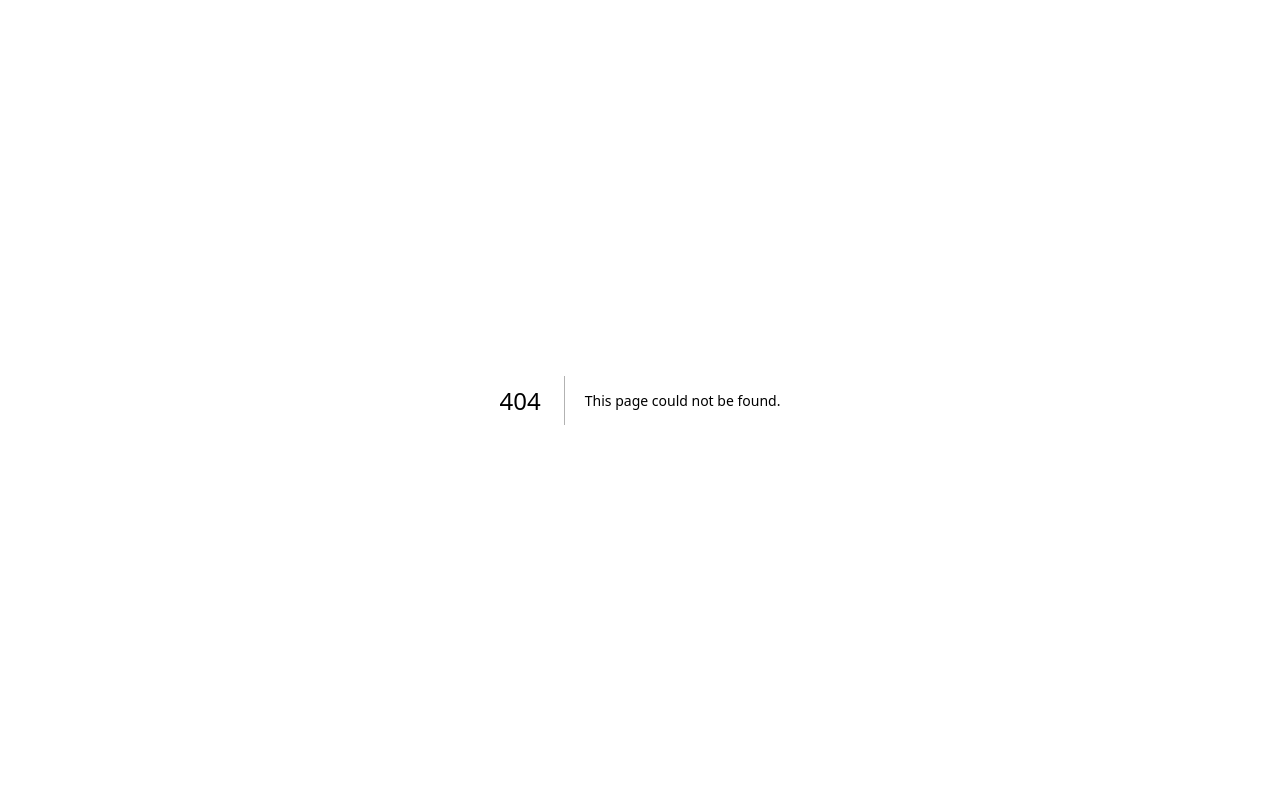
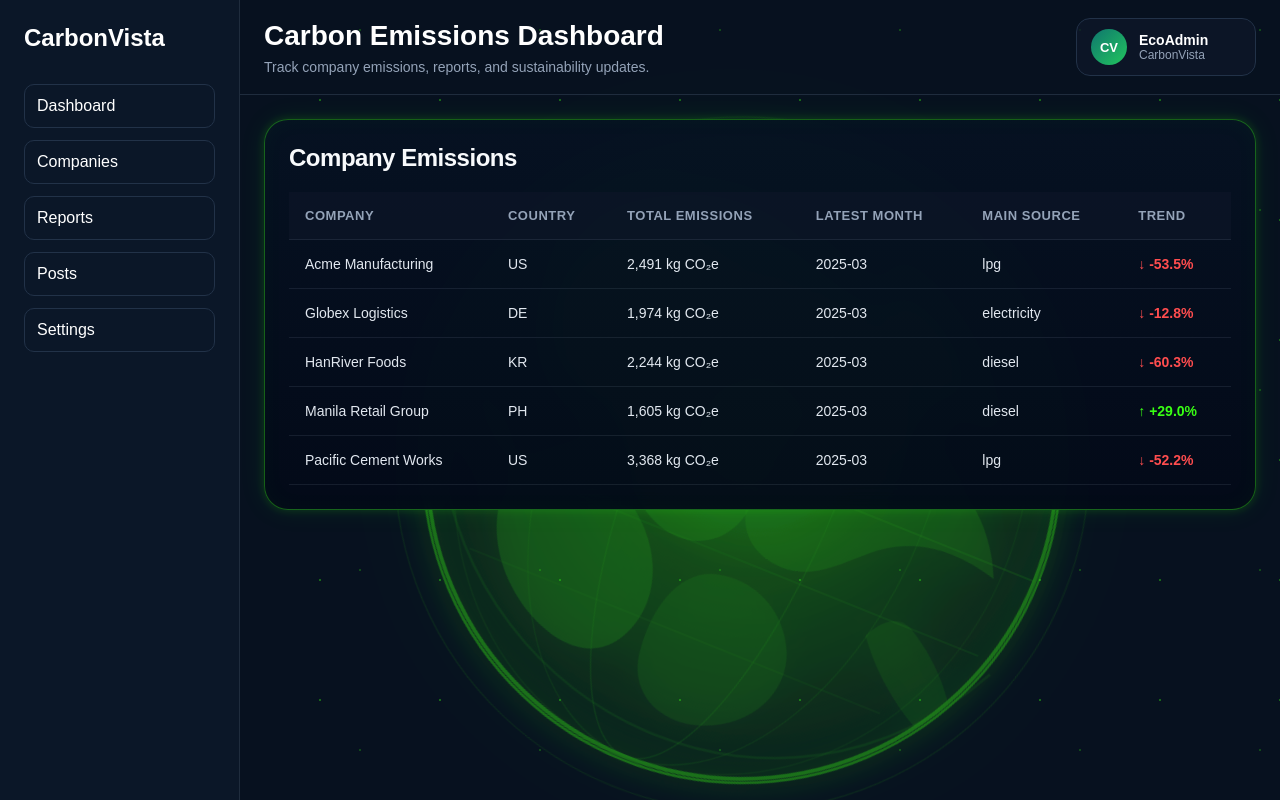
Before and after one commit to Jayzeek2025/Carbon-Emission-Dashboard, a Next.js app: page /companies in a window 1280 px wide. Before the commit this address had no page. Built offline with nearby package versions, Linux system fonts and the light colour scheme.

Commit message:
feat: add company emissions table layout

```diff
--- /dev/null
+++ b/src/app/companies/page.tsx
@@ -0,0 +1,21 @@
+"use client";
+
+import AppShell from "@/components/layout/AppShell";
+import CompanyEmissionsTable from "@/components/dashboard/CompanyEmissionsTable";
+import ErrorState from "@/components/ui/ErrorState";
+import LoadingState from "@/components/ui/LoadingState";
+import { useDashboardData } from "@/hooks/useDashboardData";
+
+export default function CompaniesPage() {
+  const { companies, loading, error, refetch } = useDashboardData();
+
+  return (
+    <AppShell>
+      {loading && <LoadingState />}
+
+      {error && !loading && <ErrorState message={error} onRetry={refetch} />}
+
+      {!loading && !error && <CompanyEmissionsTable companies={companies} />}
+    </AppShell>
+  );
+}
--- a/src/app/globals.css
+++ b/src/app/globals.css
@@ -5,6 +5,7 @@ body {
   font-family: Arial, Helvetica, sans-serif;
   background: #07111f;
   color: white;
+  scrollbar-width: none;
 }
 
 * {
@@ -15,20 +16,11 @@ button {
   font: inherit;
 }
 
-.app-main {
-  flex: 1;
-  padding: 24px;
-
-  display: flex;
-  flex-direction: column;
-  gap: 24px;
-}
-
 .app-shell {
   display: flex;
   min-height: 100vh;
   position: relative;
-  overflow: hidden;
+  overflow: visible;
 }
 
 .app-shell::before {
@@ -71,10 +63,16 @@ button {
 }
 
 .app-sidebar {
+  position: sticky;
+  top: 0;
+  z-index: 1;
+  align-self: flex-start;
   width: 240px;
+  height: 100vh;
   background: #0b1728;
   border-right: 1px solid #1f2c3d;
   padding: 24px;
+  overflow-y: auto;
 }
 
 .app-sidebar h2 {
@@ -89,18 +87,14 @@ button {
   gap: 16px;
 }
 
-.mobile-menu-button,
-.mobile-close-button {
-  display: none;
-}
-
 .app-nav {
   display: flex;
   flex-direction: column;
   gap: 12px;
 }
 
-.app-nav button {
+.app-nav-item {
+  display: block;
   background: transparent;
   border: 1px solid #223248;
   color: white;
@@ -108,16 +102,7 @@ button {
   border-radius: 10px;
   cursor: pointer;
   text-align: left;
-}
-
-.app-nav-item {
-  background: transparent;
-  border: 1px solid #223248;
-  color: white;
-  padding: 12px;
-  border-radius: 10px;
-  cursor: pointer;
-  text-align: left;
+  text-decoration: none;
   transition: all 0.2s ease;
 }
 
@@ -139,6 +124,17 @@ button {
     0 0 18px rgba(57, 255, 20, 0.22),
     inset 0 0 10px rgba(57, 255, 20, 0.06);
   transition: all 0.2s ease;
+}
+
+.app-content-wrapper {
+  flex: 1;
+  display: flex;
+  flex-direction: column;
+}
+
+.app-content-wrapper {
+  position: relative;
+  z-index: 1;
 }
 
 .app-header {
@@ -209,30 +205,18 @@ button {
 .app-main {
   flex: 1;
   padding: 24px;
-}
-
-.app-content-wrapper {
-  flex: 1;
   display: flex;
   flex-direction: column;
-}
-
-.app-sidebar,
-.app-content-wrapper {
-  position: relative;
-  z-index: 1;
+  gap: 24px;
 }
 
 .mobile-nav-toggle {
   display: none;
 }
 
-html {
-  scrollbar-width: none;
-}
-
-body {
-  scrollbar-width: none;
+.mobile-menu-button,
+.mobile-close-button {
+  display: none;
 }
 
 html::-webkit-scrollbar,
--- /dev/null
+++ b/src/components/dashboard/CompanyEmissionsTable.css
@@ -0,0 +1,127 @@
+.company-emissions-table-card {
+   width: 100%;
+   border-radius: 24px;
+   padding: 24px;
+   background:
+      linear-gradient(180deg,
+         rgba(6, 18, 34, 0.96),
+         rgba(3, 10, 24, 0.96));
+   border: 1px solid rgba(57, 255, 20, 0.35);
+   box-shadow:
+      0 0 10px rgba(57, 255, 20, 0.16),
+      0 0 28px rgba(57, 255, 20, 0.08),
+      inset 0 0 24px rgba(57, 255, 20, 0.03);
+   backdrop-filter: blur(12px);
+}
+
+.company-emissions-table-header {
+   margin-bottom: 20px;
+}
+
+.company-emissions-table-header h2 {
+   margin: 0;
+   color: #f8fafc;
+   font-size: 24px;
+   font-weight: 700;
+   letter-spacing: -0.02em;
+}
+
+.company-emissions-table-wrapper {
+   width: 100%;
+   overflow-x: auto;
+}
+
+.company-emissions-table-wrapper::-webkit-scrollbar {
+   height: 8px;
+}
+
+.company-emissions-table-wrapper::-webkit-scrollbar-thumb {
+   background: rgba(57, 255, 20, 0.3);
+   border-radius: 999px;
+}
+
+.company-emissions-table {
+   width: 100%;
+   min-width: 780px;
+   border-collapse: collapse;
+}
+
+.company-emissions-table th,
+.company-emissions-table td {
+   padding: 16px;
+   text-align: left;
+   border-bottom: 1px solid rgba(148, 163, 184, 0.12);
+   white-space: nowrap;
+}
+
+.company-emissions-table th {
+   color: #94a3b8;
+   font-size: 13px;
+   font-weight: 700;
+   background: rgba(15, 23, 42, 0.55);
+   text-transform: uppercase;
+   letter-spacing: 0.04em;
+}
+
+.company-emissions-table td {
+   color: #e2e8f0;
+   font-size: 14px;
+}
+
+.company-emissions-table tbody tr {
+   transition: all 0.2s ease;
+}
+
+.company-emissions-table tbody tr:hover {
+   background: rgba(57, 255, 20, 0.08);
+   box-shadow:
+      inset 0 0 0 1px rgba(57, 255, 20, 0.18),
+      0 0 12px rgba(57, 255, 20, 0.12),
+      0 0 28px rgba(57, 255, 20, 0.06);
+}
+
+.company-emissions-trend {
+   display: inline-flex;
+   align-items: center;
+   font-weight: 700;
+}
+
+.company-emissions-trend--up {
+   color: #39ff14;
+}
+
+.company-emissions-trend--down {
+   color: #ff4d4f;
+}
+
+.company-emissions-trend--stable {
+   color: #94a3b8;
+}
+
+.company-emissions-table-card {
+   transition: all 0.2s ease;
+}
+
+.company-emissions-table-card:hover {
+   border-color: #39ff14;
+   box-shadow:
+      0 0 8px rgba(57, 255, 20, 0.35),
+      0 0 18px rgba(57, 255, 20, 0.22),
+      inset 0 0 10px rgba(57, 255, 20, 0.06);
+}
+
+@media (max-width: 768px) {
+   .company-emissions-table-card {
+      padding: 18px;
+      border-radius: 20px;
+   }
+
+   .company-emissions-table-header h2 {
+      font-size: 20px;
+   }
+
+   .company-emissions-table th,
+   .company-emissions-table td {
+      padding: 14px;
+   }
+}
--- /dev/null
+++ b/src/components/dashboard/CompanyEmissionsTable.tsx
@@ -0,0 +1,109 @@
+import type { Company } from "@/types/emissions";
+import { getCompanyTotalEmissions } from "@/utils/emissions";
+
+import "./CompanyEmissionsTable.css";
+
+type CompanyEmissionsTableProps = {
+  companies: Company[];
+};
+
+function getTrendData(values: number[]) {
+  if (values.length < 2) {
+    return {
+      label: "→ Stable",
+      type: "stable",
+    };
+  }
+
+  const previous = values[values.length - 2];
+  const current = values[values.length - 1];
+
+  if (previous === 0) {
+    return {
+      label: "→ Stable",
+      type: "stable",
+    };
+  }
+
+  const percentage = ((current - previous) / previous) * 100;
+
+  if (percentage > 0) {
+    return {
+      label: `↑ +${percentage.toFixed(1)}%`,
+      type: "up",
+    };
+  }
+
+  if (percentage < 0) {
+    return {
+      label: `↓ ${percentage.toFixed(1)}%`,
+      type: "down",
+    };
+  }
+
+  return {
+    label: "→ Stable",
+    type: "stable",
+  };
+}
+
+export default function CompanyEmissionsTable({
+  companies,
+}: CompanyEmissionsTableProps) {
+  return (
+    <section className="company-emissions-table-card">
+      <div className="company-emissions-table-header">
+        <h2>Company Emissions</h2>
+      </div>
+
+      <div className="company-emissions-table-wrapper">
+        <table className="company-emissions-table">
+          <thead>
+            <tr>
+              <th>Company</th>
+              <th>Country</th>
+              <th>Total emissions</th>
+              <th>Latest month</th>
+              <th>Main source</th>
+              <th>Trend</th>
+            </tr>
+          </thead>
+
+          <tbody>
+            {companies.map((company) => {
+              const totalEmissions = getCompanyTotalEmissions(company);
+
+              const sortedEmissions = [...company.emissions].sort((a, b) =>
+                a.yearMonth.localeCompare(b.yearMonth),
+              );
+
+              const latestEmission =
+                sortedEmissions[sortedEmissions.length - 1];
+
+              const trendData = getTrendData(
+                sortedEmissions.map((emission) => emission.emissions),
+              );
+
+              return (
+                <tr key={company.id}>
+                  <td>{company.name}</td>
+                  <td>{company.country}</td>
+                  <td>{totalEmissions.toLocaleString()} kg CO₂e</td>
+                  <td>{latestEmission?.yearMonth ?? "-"}</td>
+                  <td>{latestEmission?.source ?? "-"}</td>
+                  <td>
+                    <span
+                      className={`company-emissions-trend company-emissions-trend--${trendData.type}`}
+                    >
+                      {trendData.label}
+                    </span>
+                  </td>
+                </tr>
+              );
+            })}
+          </tbody>
+        </table>
+      </div>
+    </section>
+  );
+}
--- a/src/components/layout/Sidebar.tsx
+++ b/src/components/layout/Sidebar.tsx
@@ -1,6 +1,19 @@
-const menuItems = ["Dashboard", "Companies", "Reports", "Posts", "Settings"];
+"use client";
+
+import Link from "next/link";
+import { usePathname } from "next/navigation";
+
+const menuItems = [
+  { label: "Dashboard", path: "/" },
+  { label: "Companies", path: "/companies" },
+  { label: "Reports", path: "/" },
+  { label: "Posts", path: "/" },
+  { label: "Settings", path: "/" },
+];
 
 export default function Sidebar() {
+  const pathname = usePathname();
+
   return (
     <aside className="app-sidebar">
       <div className="app-sidebar-header">
@@ -17,15 +30,17 @@ export default function Sidebar() {
 
       <nav className="app-nav">
         {menuItems.map((item) => (
-          <button
-            key={item}
+          <Link
+            key={item.label}
+            href={item.path}
             className={
-              item === "Dashboard" ? "app-nav-item active" : "app-nav-item"
+              pathname === item.path && item.label === "Dashboard"
+                ? "app-nav-item active"
+                : "app-nav-item"
             }
-            type="button"
           >
-            {item}
-          </button>
+            {item.label}
+          </Link>
         ))}
       </nav>
     </aside>
```
Also changed, not shown: src/components/dashboard/EmissionsBySourceChart.tsx (+8 -2 lines), src/components/dashboard/MonthlyEmissionsChart.tsx (+8 -3 lines).
